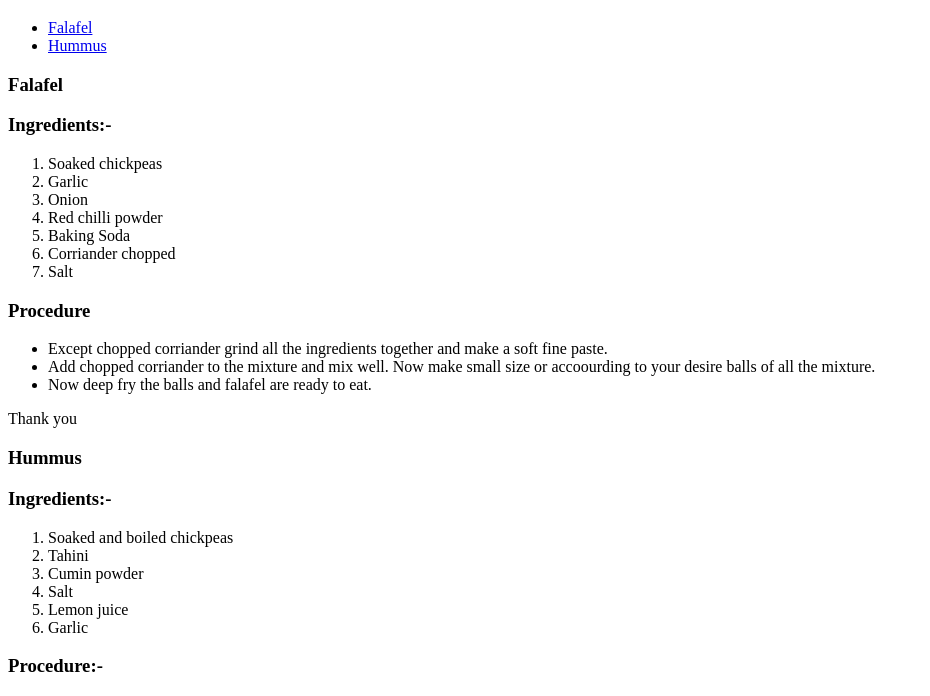
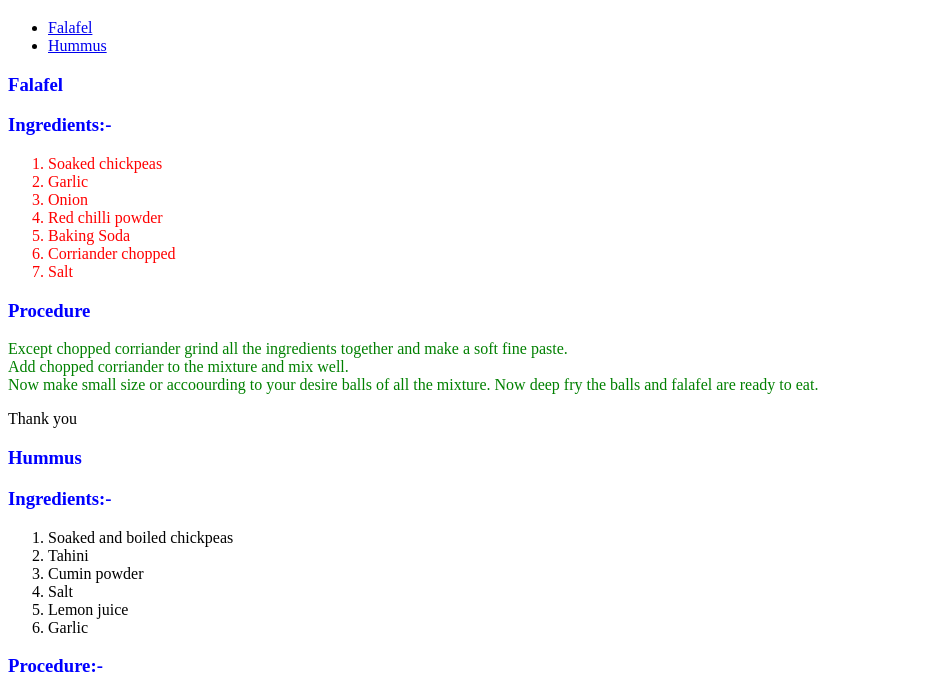
Before and after one commit to deepa5053/myassignments, a plain HTML site: page My Recipes/index.html in a window 1280 px wide. Shown: the part 61-757 px from the top of the page, without its empty margins (0-930 px from the left). Drawn offline with Linux system fonts and the light colour scheme.

Commit message:
Added index.css file

```diff
--- a/My Recipes/index.html
+++ b/My Recipes/index.html
@@ -5,6 +5,13 @@
     <meta http-equiv="X-UA-Compatible" content="IE=edge">
     <meta name="viewport" content="width=device-width, initial-scale=1.0">
     <title>My Recipes</title>
+    <link rel="stylesheet" href="styles/index.css">
+
+    <style>
+        h3{
+            color: blue;
+        }
+    </style>
 </head>
 <body>
     <header>
@@ -23,35 +30,35 @@
     </header>
     <main>
         <section id="Falafel">
-            <p>
-                <h3>Falafel
+            <h3>Falafel
 
-                </h3>
-                <h3>Ingredients:- </h3>
+            </h3>
+            <h3>Ingredients:- </h3>
+
                 <ol>
-                    <li>Soaked chickpeas</li>
-                    <li>Garlic</li>
-                    <li>Onion</li>
-                    <li>Red chilli powder</li>
-                    <li>Baking Soda</li>
-                    <li>Corriander chopped</li>
-                    <li>Salt</li>
+                    <p>
+                    <li style="color:red ;">Soaked chickpeas</li>
+                    <li style="color: red;">Garlic</li>
+                    <li style="color: red;">Onion</li>
+                    <li style="color: red;">Red chilli powder</li>
+                    <li style="color: red;">Baking Soda</li>
+                    <li style="color: red;">Corriander chopped</li>
+                    <li style="color: red;">Salt</li>
+                    </p>
 
                 </ol>
-            </p>
+
         </section>
         <section>
             <p>
                 <h3>Procedure </h3>
-                <ul>
-                    <li>Except chopped corriander grind all the ingredients together and make a
-                        soft fine paste.
-                    </li>
-                    <li>Add chopped corriander to the mixture and mix well.
-                        Now make small size or accoourding to your desire balls of all the mixture.</li>
-                        <li>Now deep fry the balls and falafel are ready to eat.</li>
-                </ul>
-            </p>
+                <p style="color: green;">
+                    Except chopped corriander grind all the ingredients together and make a
+                    soft fine paste.
+                    <br> Add chopped corriander to the mixture and mix well.
+                    <br> Now make small size or accoourding to your desire balls of all the mixture.
+                    Now deep fry the balls and falafel are ready to eat.
+                </p>
         </section>
         <section>
             <p>Thank you </p>
@@ -61,7 +68,7 @@
         <section id="Hummus">
             <h3>Hummus </h3>
             <h3>Ingredients:- </h3>
-            <p>
+            <p style="color: green;">
                 <ol>
                     <li>Soaked and boiled chickpeas</li>
                     <li>Tahini</li>
@@ -75,17 +82,17 @@
         </section>
         <section>
             <h3>Procedure:- </h3>
-            <p>
-                <ul>
-                    <li>Grind all together and make a fine paste.</li>
-                    <li>If needed add some water to dilute it, pour it in a serving bowl
-                        , add olove oil for better taste.
-                    </li>
-                </ul>
+            <p style="color: green;">
+
+                    Grind all together and make a fine paste.
+                   <br> If needed add some water to dilute it, pour it in a serving bowl
+                   <br> ,add olove oil for better taste.
+
+
             </p>
         </section>
         <section>
-            <p>Thank you </p>
+            <p style="color: yellow;">Thank you </p>
         </section>
         <ul>
             <li>
```
